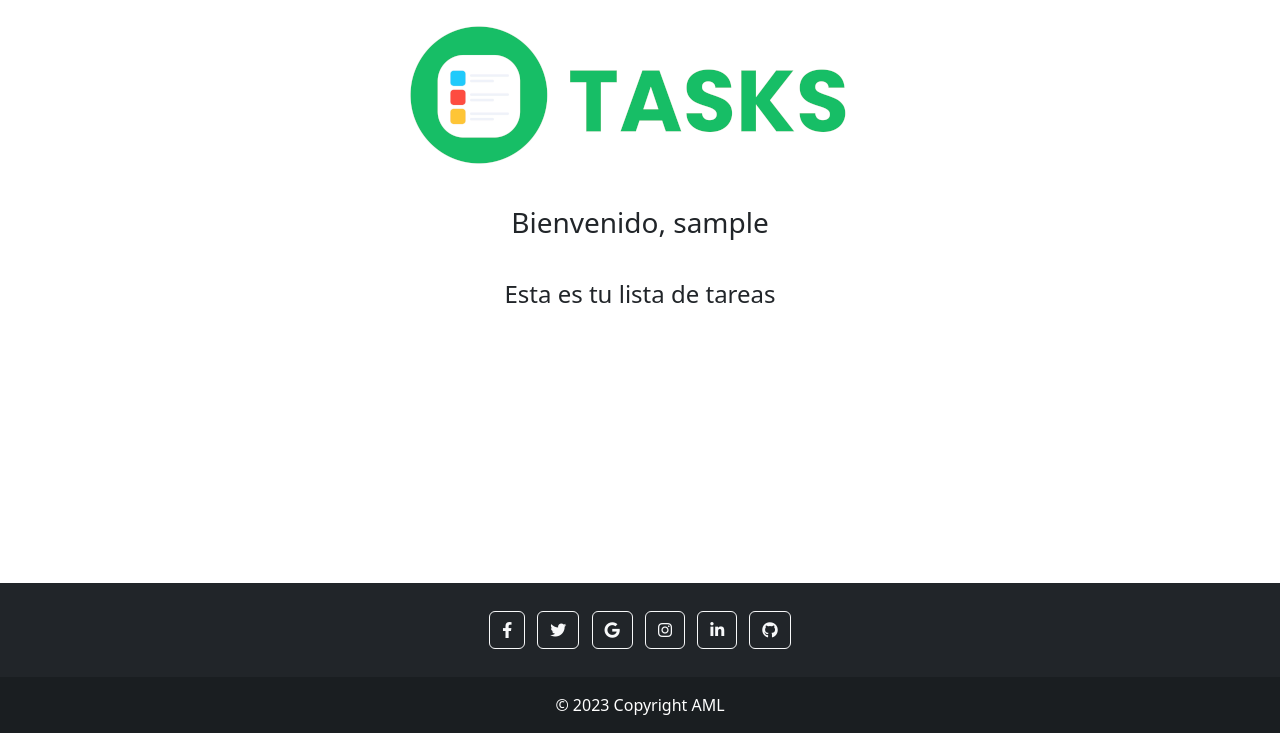
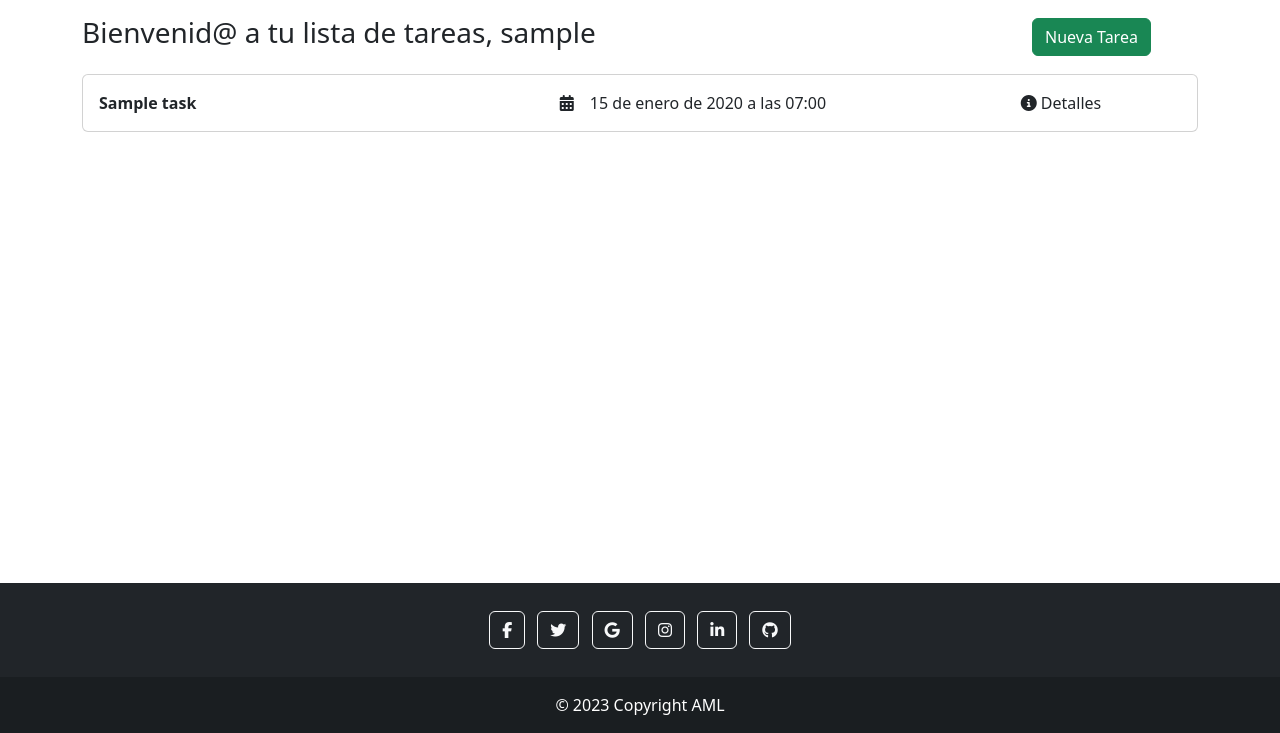
Before and after one commit to grunsho/modulo-7-individual, a Django app: page /tasks/ in a window 1280 px wide. Shown: the part 67-800 px from the top of the page. Run offline with Django 5.2, Linux system fonts and the light colour scheme; a user stored in the database is signed in; tables that the repository leaves empty hold one stand-in row (values such as "Sample post"); some libraries are stand-ins or nearby versions.

Commit message:
AE3-Proyecto-Individual

```diff
--- /dev/null
+++ b/todoapp/static/css/style.css
@@ -0,0 +1,8 @@
+.fa-calendar{
+    margin-right: 1em;
+}
+
+a{
+  text-decoration-line: none;
+  text-decoration:unset;
+}
--- a/todoapp/tasks/views.py
+++ b/todoapp/tasks/views.py
@@ -1,12 +1,13 @@
 from django.shortcuts import render, redirect
 from django.contrib.auth import logout, login, authenticate
-from django.contrib.auth.decorators import login_required
+from django.contrib.auth.decorators import login_required, user_passes_test
 from django.utils.decorators import method_decorator
 from django.views import View
 from .forms import LoginForm
 from .models import Task
 
 # Create your views here.
+@user_passes_test(lambda user: not user.username, login_url='task_list', redirect_field_name=None)
 def index(request):
     return render(request, 'index.html')
 
@@ -35,7 +36,7 @@ class LogoutView(View):
 
 @login_required
 def task_list(request):
-    tasks = Task.objects.all()
+    tasks = Task.objects.all().order_by('due_date')
     return render(request, 'task_list.html', {'tasks': tasks})
 
 @login_required
--- a/todoapp/templates/base.html
+++ b/todoapp/templates/base.html
@@ -8,7 +8,9 @@
     <link href="https://cdn.jsdelivr.net/npm/bootstrap@5.3.0/dist/css/bootstrap.min.css"
     rel="stylesheet" integrity="sha384-9ndCyUaIbzAi2FUVXJi0CjmCapSmO7SnpJef0486qhLnuZ2cdeRhO02iuK6FUUVM" crossorigin="anonymous">
     <!--Font Awesome-->
-    <link href="https://cdnjs.cloudflare.com/ajax/libs/font-awesome/6.4.0/css/all.min.css" rel="stylesheet">
+    <script src="https://kit.fontawesome.com/47fb94df8e.js" crossorigin="anonymous"></script>
+    <!--Hoja de estilo-->
+    <link rel="stylesheet" type="text/css" href="{% static 'css/style.css' %}">
     <title>{% block title %}{% endblock %}</title>
 </head>
 <body class="d-flex flex-column h-100">
--- a/todoapp/templates/task_list.html
+++ b/todoapp/templates/task_list.html
@@ -5,21 +5,56 @@
 
 <body>
     {% block contenido %}
-            <div class="row">
-                <div class="d-flex justify-content-center py-3">
-                    <img src="{% static 'images/tasks_480p.png' %}">
+            <div class="row align-items-center">
+                <div class="col-10 d-flex justify-content-left py-3">
+                    <h3>Bienvenid@ a tu lista de tareas, {{ user.username }}</h3>
+                </div>
+                <div class="col-2">
+                    <button class="btn btn-success" type="submit"><a href="{%url 'task_list' %}" class="text-reset">Nueva Tarea</a></button>
                 </div>
             </div>
+            {% for task in tasks %}
             <div class="row">
-                <div class="d-flex justify-content-center py-3">
-                    <h3>Bienvenido, {{ user.username }}</h3>
+                <div class="d-flex justify-content-left">
+                    <div class="card w-100">
+                        <div class="card-body">
+                            <div class="row">
+                            <div class="col-5 fw-bold">
+                                <a href="{% url 'task_list' %}" class="text-reset">{{ task.title }}</a>
+                            </div>
+                            <div class="col-5">
+                                <i class="fa fa-calendar"></i>{{task.due_date}}
+                            </div>
+                            <div class="col-2">
+                                <a href="{% url 'task_list' %}" class="text-reset"><i class="fa fa-circle-info"></i> Detalles</a>
+                            </div>
+                        </div>
+                        </div>
+                    </div>
                 </div>
             </div>
-            <div class="row">
-                <div class="d-flex justify-content-center py-3">
-                    <h4>Esta es tu lista de tareas</h4>
-                </div>
-            </div>
-    {% endblock %}
+            {% empty %}
+                <h4>No hay tareas pendientes. ¡Agrega una nueva tarea!</h4>
+            {% endfor %}
+            {% comment %} <ul>
+                {% for task in tasks %}
+                <li class="todoList">
+                    <div class="todoText">
+                        <input type="radio", name="selectedItem", id="selectedItem" style="margin-right:1em;">
+                        <p style="display: inline-block;">{{task.title}}</p>
+                        <p><i class="fa fa-calendar"></i>{{task.due_date}}</p>
+                        <script>
+                            timer_interval("{{task.id}}" , "{{ task.due_date|date:"d M, Y H:i:s" }}");
+                        </script>
+                        <p style="text-align: center" class="todo_item{{todo.id}}"></p>
+                    </div>
+                    <div class="editAndDeleteButton">
+                        <button class="btn btn-primary"><a href="{% url 'task_list' %}"><i class="fa fa-edit"></i></a></button>
+                        <button class="btn btn-primary"><a href="{% url 'task_list' %}"><i class="fa fa-trash"></i></a></button>
+                    </div>
+                </li>
+                {% endfor %}
+            </ul>{% endcomment %}
+            {% endblock %}
     <script src="https://cdn.jsdelivr.net/npm/bootstrap@5.1.3/dist/js/bootstrap.bundle.min.js" integrity="sha384-ka7Sk0Gln4gmtz2MlQnikT1wXgYsOg+OMhuP+IlRH9sENBO0LRn5q+8nbTov4+1p" crossorigin="anonymous"></script>
 </body>
--- a/todoapp/todoapp/settings.py
+++ b/todoapp/todoapp/settings.py
@@ -114,9 +114,9 @@ AUTH_PASSWORD_VALIDATORS = [
 # Internationalization
 # https://docs.djangoproject.com/en/4.2/topics/i18n/
 
-LANGUAGE_CODE = 'en-us'
+LANGUAGE_CODE = 'es-es'
 
-TIME_ZONE = 'UTC'
+TIME_ZONE = 'America/Santiago'
 
 USE_I18N = True
 
```
Also changed, not shown: todoapp/templates/task_details.html (added, +11 -0 lines).
